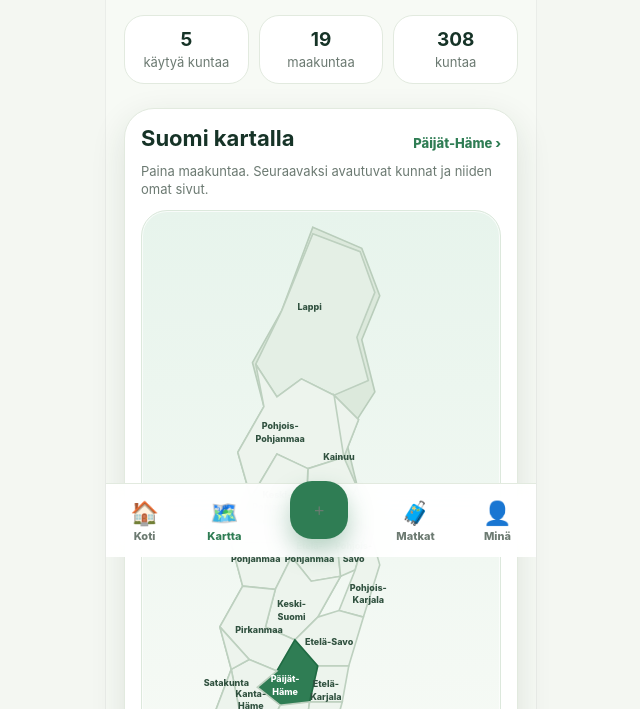
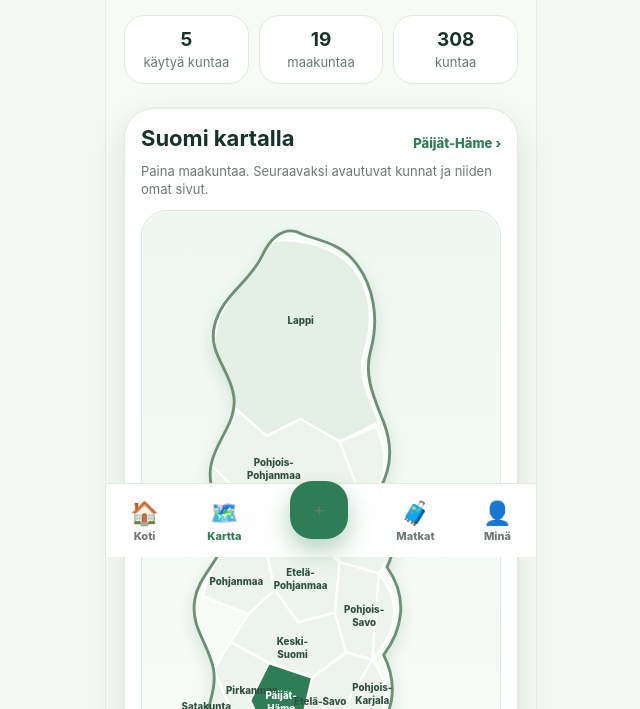
Before and after one commit to jaanaluonela/matkalla-suomessa-v33, a plain HTML site: page kartta.html in a window 1280 px wide. Shown: the part 243-952 px from the top of the page, without its empty margins (319-959 px from the left). Drawn offline with Linux system fonts and the light colour scheme.

Commit message:
Add files via upload

```diff
--- a/kartta.html
+++ b/kartta.html
@@ -28,53 +28,89 @@
     <div class="section-head"><h2>Suomi kartalla</h2><a class="more" href="paijat-hame.html">Päijät-Häme ›</a></div>
     <p class="muted map-note top-note">Paina maakuntaa. Seuraavaksi avautuvat kunnat ja niiden omat sivut.</p>
 
-    <div class="finland-svg-wrap" aria-label="Suomen maakuntakartta">
-      <svg class="finland-svg" viewBox="0 0 360 760" role="img" aria-labelledby="karttaTitle">
-        <title id="karttaTitle">Suomen maakunnat</title>
-        <g class="map-shadow">
-          <a href="#"><polygon class="province" points="170,10 230,36 252,94 230,148 246,212 210,268 225,330 198,380 204,438 176,488 160,548 126,603 118,676 90,738 54,716 66,650 48,610 70,552 56,500 84,450 70,398 94,342 78,286 110,230 96,176 132,112"/></a>
+    <div class="finland-svg-wrap real-finland" aria-label="Suomen maakuntakartta">
+      <svg class="finland-svg real-map" viewBox="0 0 430 860" role="img" aria-labelledby="karttaTitle" preserveAspectRatio="xMidYMid meet">
+        <title id="karttaTitle">Suomen maakunnat oikeassa Suomen muodossa</title>
+        <defs>
+          <!-- Suomen siluetti piirretty karttamaiseksi: käsivarsi, Lappi, itäraja, Järvi-Suomi ja etelärannikko. -->
+          <path id="finlandOutline" d="
+            M185 18
+            C205 28 235 30 254 52
+            C282 84 286 128 276 164
+            C267 196 281 224 292 252
+            C303 281 302 310 286 336
+            C303 365 312 400 296 430
+            C323 468 315 507 292 538
+            C312 578 302 616 276 642
+            C295 684 279 718 238 734
+            C218 743 211 760 198 779
+            C180 806 143 809 121 789
+            C98 768 102 738 117 715
+            C92 699 74 677 72 648
+            C68 611 88 587 83 556
+            C78 525 54 505 60 470
+            C65 438 95 421 96 391
+            C98 360 73 338 80 304
+            C86 274 112 252 108 221
+            C104 188 76 168 84 134
+            C93 96 128 80 143 47
+            C151 29 166 13 185 18 Z" />
+          <clipPath id="finlandClip"><use href="#finlandOutline"/></clipPath>
+          <filter id="softShadow" x="-20%" y="-20%" width="140%" height="140%">
+            <feDropShadow dx="0" dy="10" stdDeviation="10" flood-color="#163b2a" flood-opacity="0.14"/>
+          </filter>
+        </defs>
+
+        <g filter="url(#softShadow)">
+          <use href="#finlandOutline" class="finland-base"/>
         </g>
-        <g class="province-lines">
-          <a href="#" aria-label="Lappi"><path class="province lapland" d="M170 18 L228 40 L246 90 L224 145 L238 198 L196 216 L156 196 L126 218 L100 178 L132 112 Z"/></a>
-          <a href="#" aria-label="Pohjois-Pohjanmaa"><path class="province" d="M100 178 L126 218 L156 196 L196 216 L226 246 L208 292 L164 306 L126 288 L94 342 L78 286 L110 230 Z"/></a>
-          <a href="#" aria-label="Kainuu"><path class="province" d="M196 216 L226 246 L208 292 L224 328 L198 380 L162 350 L164 306 L208 292 Z"/></a>
-          <a href="#" aria-label="Keski-Pohjanmaa"><path class="province" d="M94 342 L126 288 L164 306 L162 350 L124 372 L92 386 Z"/></a>
-          <a href="#" aria-label="Pohjanmaa"><path class="province" d="M92 386 L124 372 L144 414 L124 454 L84 450 L70 398 Z"/></a>
-          <a href="#" aria-label="Etelä-Pohjanmaa"><path class="province" d="M124 372 L162 350 L198 380 L204 438 L168 444 L144 414 Z"/></a>
-          <a href="#" aria-label="Keski-Suomi"><path class="province" d="M144 414 L168 444 L204 438 L176 488 L148 516 L112 500 L124 454 Z"/></a>
-          <a href="#" aria-label="Pohjois-Savo"><path class="province" d="M198 380 L224 328 L238 374 L222 430 L204 438 Z"/></a>
-          <a href="#" aria-label="Pohjois-Karjala"><path class="province" d="M238 374 L252 424 L232 488 L202 480 L222 430 Z"/></a>
-          <a href="#" aria-label="Etelä-Savo"><path class="province" d="M176 488 L202 480 L232 488 L214 548 L176 548 L148 516 Z"/></a>
-          <a href="#" aria-label="Etelä-Karjala"><path class="province" d="M176 548 L214 548 L206 592 L166 592 Z"/></a>
-          <a href="#" aria-label="Pirkanmaa"><path class="province" d="M84 450 L124 454 L112 500 L148 516 L126 554 L92 540 L56 500 Z"/></a>
-          <a href="paijat-hame.html" aria-label="Päijät-Häme"><path class="province visited" d="M126 554 L148 516 L176 548 L166 592 L130 596 L102 574 Z"/></a>
-          <a href="#" aria-label="Kanta-Häme"><path class="province" d="M92 540 L126 554 L102 574 L130 596 L116 626 L82 612 L70 552 Z"/></a>
-          <a href="#" aria-label="Satakunta"><path class="province" d="M56 500 L92 540 L70 552 L82 612 L48 610 L70 552 Z"/></a>
-          <a href="#" aria-label="Varsinais-Suomi"><path class="province" d="M82 612 L116 626 L100 676 L66 650 L48 610 Z"/></a>
-          <a href="#" aria-label="Uusimaa"><path class="province" d="M116 626 L130 596 L166 592 L160 636 L126 656 L100 676 Z"/></a>
-          <a href="#" aria-label="Kymenlaakso"><path class="province" d="M166 592 L206 592 L194 636 L160 636 Z"/></a>
-          <a href="#" aria-label="Ahvenanmaa"><circle class="province" cx="42" cy="694" r="20"/></a>
+
+        <g clip-path="url(#finlandClip)" class="maakunnat">
+          <a href="#" aria-label="Lappi"><path class="province lapland" d="M145 32 C174 23 224 32 250 58 C278 86 280 132 268 166 C258 194 276 224 286 252 L238 276 L190 248 L148 269 L106 232 C105 202 78 178 86 138 C96 94 127 78 145 32 Z"/></a>
+          <a href="#" aria-label="Pohjois-Pohjanmaa"><path class="province" d="M106 232 L148 269 L190 248 L238 276 L282 258 C302 296 294 327 268 354 L219 360 L174 338 L126 352 L80 304 C86 274 112 252 106 232 Z"/></a>
+          <a href="#" aria-label="Kainuu"><path class="province" d="M238 276 L282 258 C302 296 294 327 268 354 C298 384 306 414 286 438 L238 424 L219 360 L268 354 Z"/></a>
+          <a href="#" aria-label="Keski-Pohjanmaa"><path class="province" d="M80 304 L126 352 L174 338 L184 382 L147 405 L103 388 C84 368 74 340 80 304 Z"/></a>
+          <a href="#" aria-label="Pohjanmaa"><path class="province" d="M103 388 L147 405 L158 458 L126 488 L70 466 C74 434 97 416 103 388 Z"/></a>
+          <a href="#" aria-label="Etelä-Pohjanmaa"><path class="province" d="M147 405 L184 382 L238 424 L232 486 L187 498 L158 458 Z"/></a>
+          <a href="#" aria-label="Keski-Suomi"><path class="province" d="M126 488 L158 458 L187 498 L232 486 L246 535 L204 566 L151 548 L104 522 Z"/></a>
+          <a href="#" aria-label="Pohjois-Savo"><path class="province" d="M238 424 L286 438 C318 476 306 512 278 544 L246 535 L232 486 Z"/></a>
+          <a href="#" aria-label="Pohjois-Karjala"><path class="province" d="M286 438 C318 476 306 512 278 544 C306 582 294 618 264 644 L230 626 L246 535 L278 544 Z"/></a>
+          <a href="#" aria-label="Etelä-Savo"><path class="province" d="M204 566 L246 535 L278 544 L230 626 L190 626 L151 548 Z"/></a>
+          <a href="#" aria-label="Etelä-Karjala"><path class="province" d="M190 626 L230 626 L264 644 C282 682 268 712 238 734 L194 700 Z"/></a>
+          <a href="#" aria-label="Pirkanmaa"><path class="province" d="M104 522 L151 548 L190 626 L146 632 L104 604 L83 556 Z"/></a>
+          <a href="paijat-hame.html" aria-label="Päijät-Häme"><path class="province visited" d="M151 548 L204 566 L190 626 L146 632 L128 594 Z"/></a>
+          <a href="#" aria-label="Kanta-Häme"><path class="province" d="M104 604 L146 632 L134 682 L96 675 L72 648 Z"/></a>
+          <a href="#" aria-label="Satakunta"><path class="province" d="M83 556 L104 604 L72 648 C66 610 86 586 83 556 Z"/></a>
+          <a href="#" aria-label="Varsinais-Suomi"><path class="province" d="M96 675 L134 682 L117 715 C92 699 76 678 72 648 Z"/></a>
+          <a href="#" aria-label="Uusimaa"><path class="province" d="M134 682 L190 626 L194 700 L158 728 L117 715 Z"/></a>
+          <a href="#" aria-label="Kymenlaakso"><path class="province" d="M190 626 L264 644 L194 700 Z"/></a>
         </g>
-        <g class="map-labels">
-          <text x="166" y="112">Lappi</text>
-          <text x="130" y="258">Pohjois-</text><text x="130" y="273">Pohjanmaa</text>
-          <text x="202" y="296">Kainuu</text>
-          <text x="126" y="342">Keski-</text><text x="126" y="357">Pohjanmaa</text>
-          <text x="100" y="420">Pohjanmaa</text>
-          <text x="166" y="405">Etelä-</text><text x="166" y="420">Pohjanmaa</text>
-          <text x="144" y="476">Keski-</text><text x="144" y="491">Suomi</text>
-          <text x="220" y="405">Pohjois-</text><text x="220" y="420">Savo</text>
-          <text x="238" y="456">Pohjois-</text><text x="238" y="471">Karjala</text>
-          <text x="190" y="522">Etelä-Savo</text>
-          <text x="186" y="574">Etelä-</text><text x="186" y="589">Karjala</text>
-          <text x="104" y="508">Pirkanmaa</text>
-          <a href="paijat-hame.html"><text class="visited-label" x="136" y="568">Päijät-</text><text class="visited-label" x="136" y="583">Häme</text></a>
-          <text x="94" y="586">Kanta-</text><text x="94" y="601">Häme</text>
-          <text x="64" y="572">Satakunta</text>
-          <text x="78" y="640">Varsinais-</text><text x="78" y="655">Suomi</text>
-          <text x="134" y="624">Uusimaa</text>
-          <text x="184" y="620">Kymen-</text><text x="184" y="635">laakso</text>
-          <text x="20" y="724">Ahvenanmaa</text>
+        <use href="#finlandOutline" class="finland-outline"/>
+
+        <g class="aland" aria-label="Ahvenanmaa">
+          <a href="#"><circle class="province" cx="56" cy="734" r="17"/><circle class="province" cx="82" cy="716" r="8"/><circle class="province" cx="43" cy="704" r="6"/></a>
+        </g>
+
+        <g class="map-labels real-labels">
+          <text x="190" y="132">Lappi</text>
+          <text x="157" y="306">Pohjois-</text><text x="157" y="322">Pohjanmaa</text>
+          <text x="251" y="354">Kainuu</text>
+          <text x="130" y="368">Keski-</text><text x="130" y="384">Pohjanmaa</text>
+          <text x="111" y="452">Pohjanmaa</text>
+          <text x="190" y="441">Etelä-</text><text x="190" y="457">Pohjanmaa</text>
+          <text x="180" y="526">Keski-</text><text x="180" y="542">Suomi</text>
+          <text x="268" y="486">Pohjois-</text><text x="268" y="502">Savo</text>
+          <text x="278" y="582">Pohjois-</text><text x="278" y="598">Karjala</text>
+          <text x="214" y="600">Etelä-Savo</text>
+          <text x="230" y="684">Etelä-</text><text x="230" y="700">Karjala</text>
+          <text x="130" y="586">Pirkanmaa</text>
+          <a href="paijat-hame.html"><text class="visited-label" x="166" y="592">Päijät-</text><text class="visited-label" x="166" y="608">Häme</text></a>
+          <text x="104" y="638">Kanta-</text><text x="104" y="654">Häme</text>
+          <text x="74" y="606">Satakunta</text>
+          <text x="96" y="700">Varsinais-</text><text x="96" y="716">Suomi</text>
+          <text x="158" y="674">Uusimaa</text>
+          <text x="224" y="658">Kymen-</text><text x="224" y="674">laakso</text>
+          <text x="62" y="770">Ahvenanmaa</text>
         </g>
       </svg>
     </div>
--- a/tyylit.css
+++ b/tyylit.css
@@ -124,3 +124,7 @@ a{text-decoration:none;color:inherit}
 .region-map-card{background:#fff;border-radius:28px;padding:16px;border:1px solid var(--line);box-shadow:0 8px 22px rgba(21,50,35,.08)}.paijat-map{position:relative;height:300px;border-radius:24px;background:linear-gradient(180deg,#e7f4ec,#f8fbf6);overflow:hidden;border:1px solid #d8e7da}.paijat-shape{position:absolute;inset:26px 44px 28px 42px;background:#e2eddf;border:2px solid #bfd2c1;clip-path:polygon(30% 5%,58% 0,78% 12%,86% 38%,73% 58%,82% 78%,57% 94%,36% 86%,22% 96%,12% 70%,20% 48%,10% 26%)}.muni{position:absolute;z-index:3;transform:translate(-50%,-50%);border:1px solid #cfe0d2;background:#fff;color:#28513d;border-radius:999px;padding:7px 9px;font-size:11px;font-weight:900;box-shadow:0 5px 14px rgba(0,0,0,.10);white-space:nowrap}.muni.done{background:var(--green);border-color:var(--green);color:#fff}.muni.asikkala{left:49%;top:45%}.muni.lahti{left:47%;top:67%}.muni.heinola{left:64%;top:25%}.muni.hollola{left:34%;top:64%}.muni.padasjoki{left:38%;top:25%}.muni.sysma{left:59%;top:12%}.muni.orimattila{left:60%;top:82%}.muni.karkola{left:28%;top:78%}.muni.hartola{left:72%;top:11%}
 .city-actions{display:grid;grid-template-columns:repeat(3,1fr);gap:10px}.pill-action{background:#fff;border:1px solid var(--line);border-radius:18px;padding:12px 8px;text-align:center;font-weight:900;box-shadow:0 6px 16px rgba(21,50,35,.06)}.pill-action span{display:block;font-size:22px;margin-bottom:4px}.section-intro{margin:-4px 0 12px;line-height:1.35}.detail-list{display:grid;gap:10px}.detail-item{background:#fff;border:1px solid var(--line);border-radius:18px;padding:13px;display:grid;grid-template-columns:38px 1fr;gap:10px;align-items:start}.detail-item .ico{width:38px;height:38px;border-radius:14px;background:#eaf5ef;display:grid;place-items:center;font-size:20px}.detail-item b{display:block}.detail-item p{margin:3px 0 0;color:var(--muted);font-size:13px;line-height:1.35}.memory-panel textarea{width:100%;min-height:86px;border:1px solid var(--line);border-radius:16px;padding:12px;font:inherit;resize:vertical;background:#fff}.save-memory{border:0;border-radius:16px;background:var(--green);color:#fff;font-weight:900;padding:13px 16px}.city-hero.lahti-hero{background-position:center;background-size:cover}.city-hero.asikkala-hero{background-position:center;background-size:cover}
 @media(max-width:390px){.map-labels text{font-size:9.5px}.finland-svg-wrap{padding:4px}.paijat-map{height:270px}.muni{font-size:10px;padding:6px 7px}.city-actions{grid-template-columns:repeat(2,1fr)}}
+
+/* v35 – Suomen kartta oikean Suomen muotoisena siluettina */
+.real-finland{padding:6px 0 2px}.real-map{max-height:700px}.finland-base{fill:#f6fbf7;stroke:#c2d6c6;stroke-width:1}.finland-outline{fill:none;stroke:#6c9175;stroke-width:3.5;stroke-linejoin:round}.maakunnat .province{stroke:#ffffff;stroke-width:2.8;stroke-linejoin:round}.maakunnat .province:hover,.aland .province:hover{filter:brightness(.98);stroke:#2f7d54;stroke-width:3.4}.real-labels text{font-size:12px}.province:focus{outline:none}.province.visited{fill:#2f7d54!important;stroke:#ffffff}.lapland{fill:#e4efe5}.aland .province{fill:#edf4ed;stroke:#bdd0bf;stroke-width:2;transition:.18s ease;cursor:pointer}.finland-svg-wrap.real-finland{background:linear-gradient(180deg,#eef7f1,#fbfdfb);border-radius:26px;border:1px solid #d8e8dc;box-shadow:inset 0 0 0 1px rgba(255,255,255,.7)}
+@media(max-width:390px){.real-map{max-height:660px}.real-labels text{font-size:10.5px}.finland-outline{stroke-width:3}.maakunnat .province{stroke-width:2.3}}
```
Also changed, not shown: README.txt.
